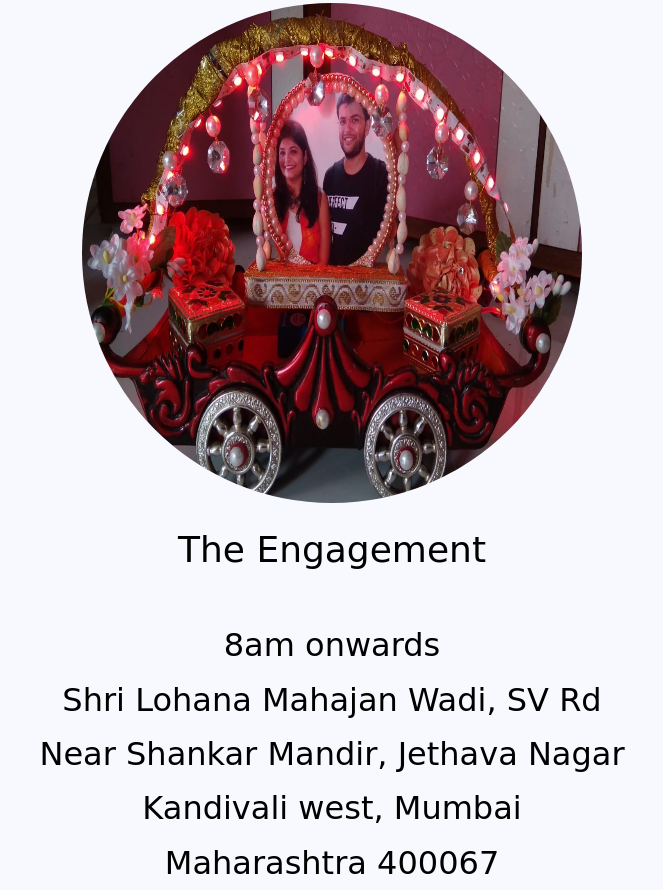
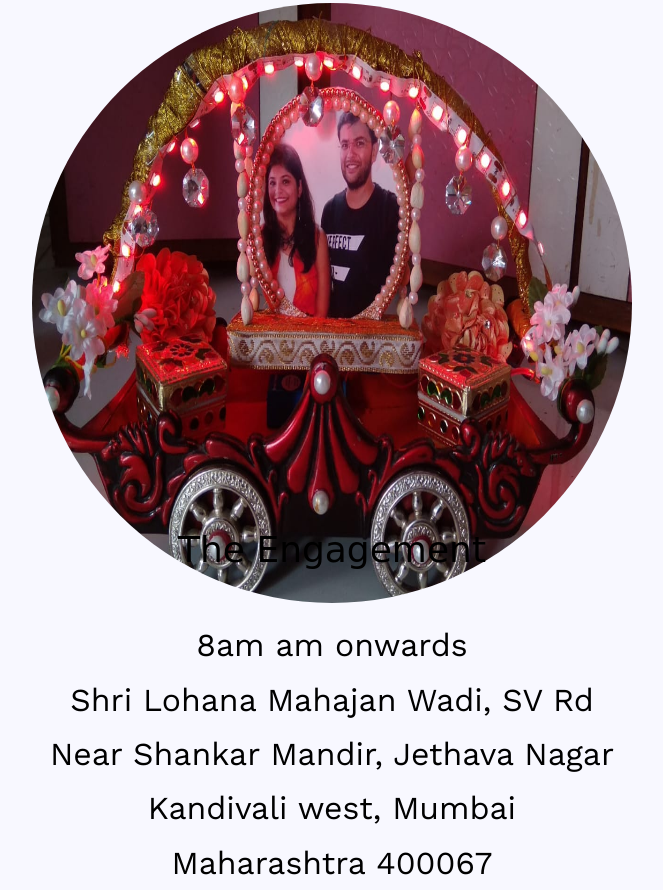
Before and after one commit to nakuljhunjhunwala/wedding.github.io, a plain HTML site: page index.html in a window 1280 px wide. Shown: the part 1671-2561 px from the top of the page, without its empty margins (308-971 px from the left). Drawn offline with nearby package versions, Linux system fonts and the light colour scheme.

Commit message:
Update index.html

```diff
--- a/index.html
+++ b/index.html
@@ -77,8 +77,8 @@ background-color:ghostwhite;
 
 .box2image img{
 
-height: 500px;
-width: 500px;
+height: 600px;
+width: 600px;
 border-radius:100%;
 margin-top: 20px;
 }
@@ -162,7 +162,7 @@ text-align: center;
 		<br>
 		<div class="box2heading"><h1><font  face="cursive">The Engagement</font></h1></div>
 		<br>
-		<div class="address"><font size=+3 color=black face="cursive">8am onwards </br> Shri Lohana Mahajan Wadi, SV Rd<br> Near Shankar Mandir, Jethava Nagar<br> Kandivali west, Mumbai<br> Maharashtra 400067</font> </div>
+		<div class="address"><font size=+3 color=black > 8am am onwards </br> Shri Lohana Mahajan Wadi, SV Rd<br> Near Shankar Mandir, Jethava Nagar<br> Kandivali west, Mumbai<br> Maharashtra 400067</font> </div>
 		</div>
 
 
```
